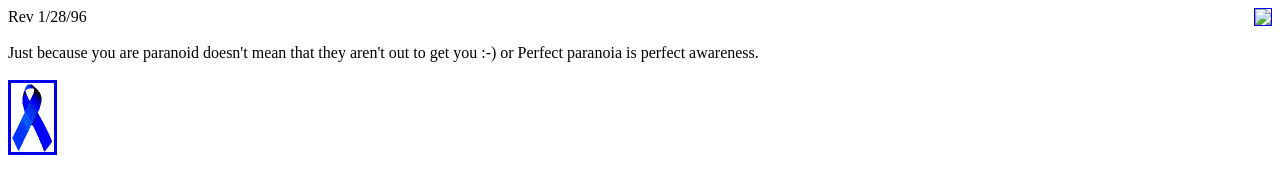
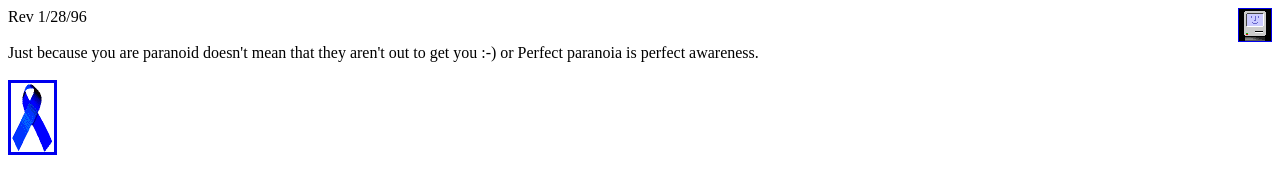
Before and after one commit to GandalfDDI/GandalfDDI.github.io, a plain HTML site: page images/index.html in a window 1280 px wide. Drawn offline with Linux system fonts and the light colour scheme; files whose address does not match are found by name.

Commit message:
Auto-sync from D:\WWW_Work\Gandalf.Digital.Net at 2026-05-16 14:11:43

```diff
--- a/images/index.html
+++ b/images/index.html
@@ -1,7 +1,7 @@
 <HTML>
 <HEAD>
 <TITLE>Rocket Scientist Private Image Reserve</TITLE>
-<A HREF="images/walkwild.html"> <IMG SRC="images/happymac.gif" ALIGN=RIGHT border=1></A></HEAD>
+<A HREF="walkwild.html"> <IMG SRC="happymac.gif" ALIGN=RIGHT border=1></A></HEAD>
 <BODY>
 Rev 1/28/96</I>
 <BR>
```
